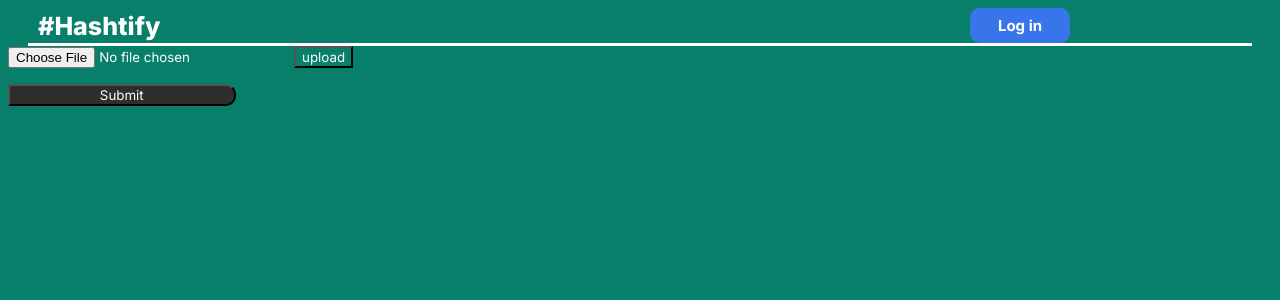
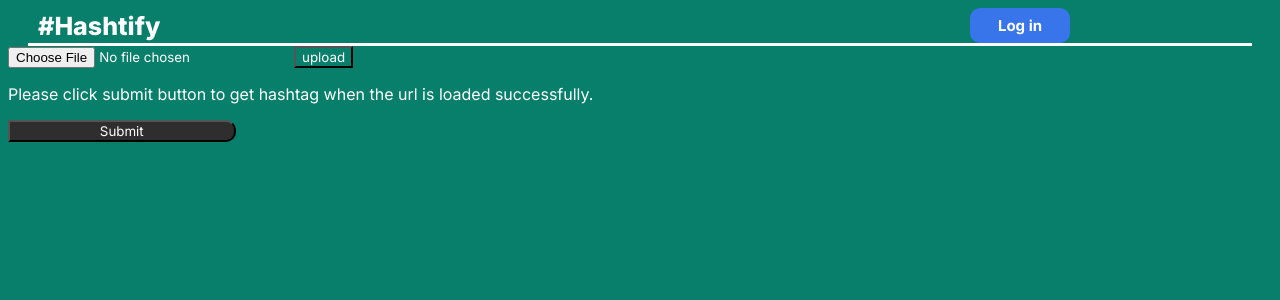
Before and after one commit to George-xixi/hashtify, a React (Create React App) app: page /search-by-image in a window 1280 px wide. Shown: the top 300 px of the page. Built offline with nearby package versions, Linux system fonts and the light colour scheme.

Commit message:
Displays the uploaded image together with the hashtag result

```diff
--- a/src/components/SearchByImage.js
+++ b/src/components/SearchByImage.js
@@ -54,6 +54,11 @@ const SearchByImage = ({
         <p>
           <a href={url}>{url}</a>
         </p>
+        <p>
+          Please click submit button to get hashtag when the url is loaded
+          successfully.
+        </p>
+      </div>{" "}
       <button
         className="search-bar__button"
         type="button"
@@ -61,7 +66,18 @@ const SearchByImage = ({
       >
         Submit
       </button>
-      </div>{" "}
+      <br />
+      <div className="display-uploaded-image">
+        {imageResult && (
+          <img
+            src={url}
+            width="150px"
+            height="150px"
+            className="uploaded-image"
+            alt="userImage"
+          />
+        )}
+      </div>
       <div className="stats-results-container">
         {ready && <SearchByImageResults imageResult={imageResult} />}
       </div>
```
Lines whose indentation alone changed are shown as unchanged.
